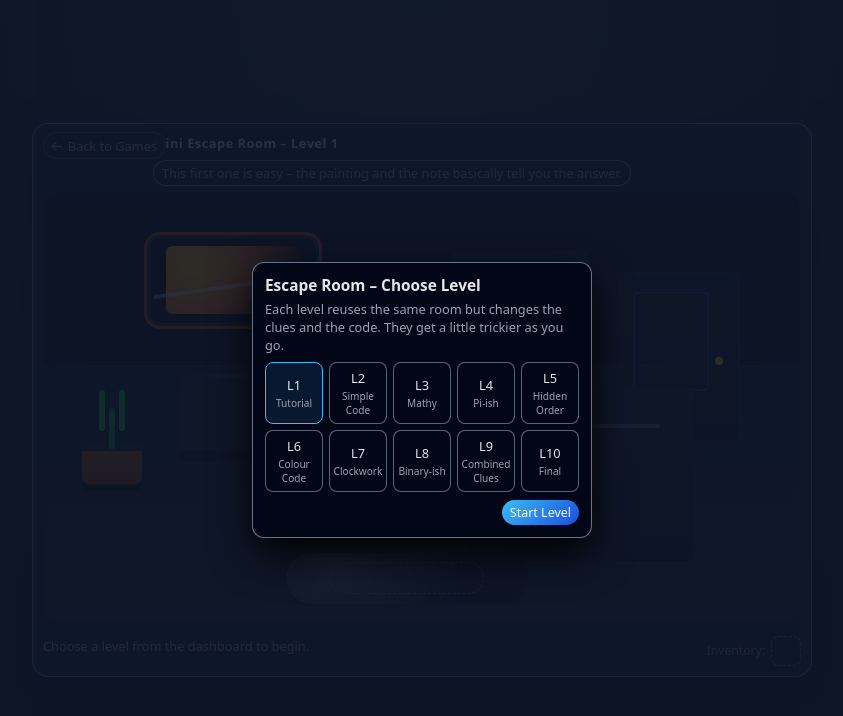
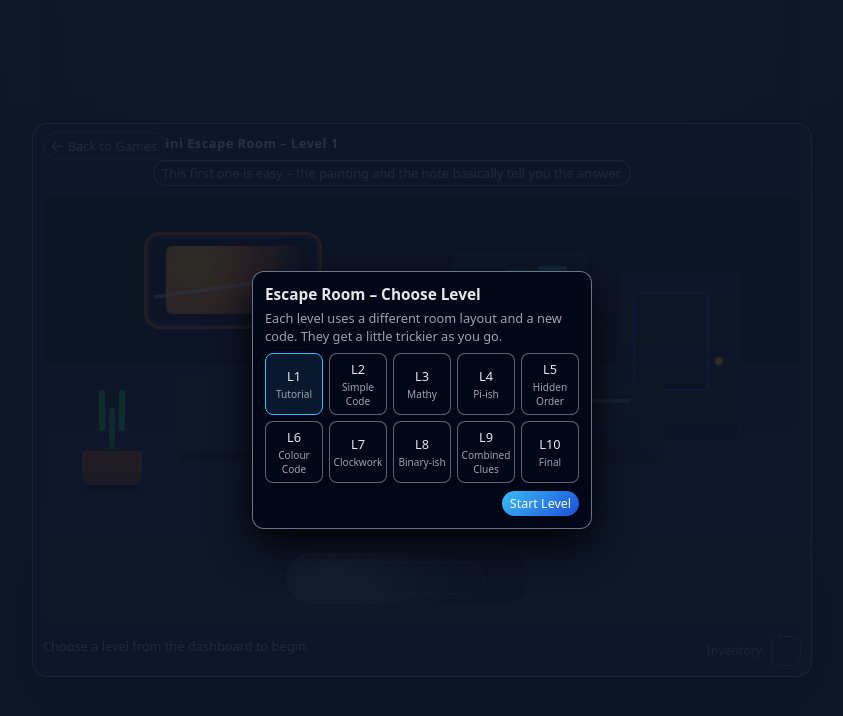
Before and after one commit to afk-jk/Games, a plain HTML site: page escape-room.html in a window 1280 px wide. Shown: the whole page, without its empty margins (218-1061 px from the left). Drawn offline with Linux system fonts and the light colour scheme.

Commit message:
Update escape-room.html

```diff
--- a/escape-room.html
+++ b/escape-room.html
@@ -5,8 +5,7 @@
   <title>Mini Escape Room – 10 Levels</title>
   <meta name="viewport" content="width=device-width, initial-scale=1.0" />
 
-  <!-- Optional: your AdSense script goes here, above the style tag -->
-  <!--
+  <!-- Optional: your AdSense script goes here
   <script async
     src="https://pagead2.googlesyndication.com/pagead/js/adsbygoogle.js?client=ca-pub-1522584826215697"
     crossorigin="anonymous"></script>
@@ -68,8 +67,8 @@
       text-decoration: none;
       padding: 3px 8px 3px 6px;
       border-radius: 999px;
-      border: 1px solid rgba(148,163,184,0.4);
-      background: rgba(15,23,42,0.95);
+      border: 1px solid rgba(148, 163, 184, 0.4);
+      background: rgba(15, 23, 42, 0.95);
       display: inline-flex;
       align-items: center;
       gap: 4px;
@@ -92,7 +91,7 @@
       gap: 8px;
       flex-wrap: wrap;
       font-size: 0.8rem;
-      padding-left: 110px; /* to avoid overlapping back button */
+      padding-left: 110px; /* avoid overlapping back button */
     }
 
     .title {
@@ -119,7 +118,7 @@
     .room {
       position: relative;
       width: 100%;
-      padding-top: 56.25%; /* 16:9 ratio */
+      padding-top: 56.25%; /* 16:9 */
       background: linear-gradient(#020617 0%, #020617 40%, #0f172a 40%, #111827 100%);
     }
 
@@ -149,12 +148,11 @@
       transform: translateY(0);
     }
 
-    /* Door */
+    /* Door, desk, etc – sizes only; positions are set per-level in JS */
+
     .door {
       width: 16%;
       height: 40%;
-      right: 8%;
-      top: 18%;
       background: linear-gradient(#0f172a, #020617);
       border-radius: 6px;
       box-shadow: inset 0 0 0 2px #111827;
@@ -183,12 +181,9 @@
       box-shadow: 0 0 0 2px rgba(15, 23, 42, 0.9);
     }
 
-    /* Desk */
     .desk {
       width: 30%;
       height: 18%;
-      left: 18%;
-      top: 42%;
       background: #111827;
       border-radius: 7px 7px 3px 3px;
       box-shadow: 0 10px 0 #020617;
@@ -205,12 +200,9 @@
       border-radius: 7px 7px 0 0;
     }
 
-    /* Lockbox on desk */
     .box {
       width: 30%;
-      height: 40%;
-      left: 56%;
-      top: 45%;
+      height: 18%;
       background: linear-gradient(#111827, #020617);
       border-radius: 6px;
       box-shadow: 0 4px 0 #020617;
@@ -240,12 +232,9 @@
       box-shadow: 0 0 0 1px rgba(148, 163, 184, 0.8);
     }
 
-    /* Painting */
     .painting {
       width: 22%;
       height: 20%;
-      left: 14%;
-      top: 10%;
       background: #020617;
       border-radius: 10px;
       box-shadow: 0 0 0 3px #1e293b, 0 0 0 6px #b45309;
@@ -270,12 +259,9 @@
       transform: translateX(-50%) rotate(-8deg);
     }
 
-    /* Plant */
     .plant {
       width: 10%;
       height: 24%;
-      left: 4%;
-      top: 44%;
     }
 
     .plant-pot {
@@ -312,12 +298,9 @@
       box-shadow: -10px -18px 0 #22c55e, 10px -18px 0 #22c55e;
     }
 
-    /* Rug */
     .rug {
       width: 32%;
       height: 12%;
-      left: 32%;
-      bottom: 4%;
       background: radial-gradient(circle at 20% 20%, #4b5563, #020617 65%);
       border-radius: 999px;
       box-shadow: 0 0 0 2px #0b1120;
@@ -331,12 +314,9 @@
       border: 1px dashed rgba(148, 163, 184, 0.6);
     }
 
-    /* Shelf */
     .shelf {
       width: 18%;
       height: 26%;
-      right: 28%;
-      top: 13%;
       background: #111827;
       border-radius: 5px;
       box-shadow: 0 6px 0 #020617;
@@ -398,19 +378,16 @@
       border-radius: 4px;
       box-shadow: 0 0 0 1px rgba(15, 23, 42, 0.4);
       transform: rotate(-3deg);
-    }
-
-    .note::before {
-      content: "3 • 1 • 4";
-      position: absolute;
-      left: 14%;
-      top: 24%;
-      font-family: "Courier New", monospace;
       font-size: 0.7rem;
       color: #0f172a;
+      display: flex;
+      align-items: center;
+      justify-content: center;
+      font-family: "Courier New", monospace;
     }
 
     /* Key */
+
     .key {
       position: absolute;
       width: 36px;
@@ -747,7 +724,7 @@
     <div class="dialog">
       <div class="dialog-title">Escape Room – Choose Level</div>
       <div class="dialog-text">
-        Each level reuses the same room but changes the clues and the code. They get
+        Each level uses a different room layout and a new code. They get
         a little trickier as you go.
       </div>
       <div class="level-grid" id="levelGrid"></div>
@@ -781,12 +758,13 @@
       const levelGrid = document.getElementById("levelGrid");
       const closeLevelSelectBtn = document.getElementById("closeLevelSelectBtn");
 
-      const keyDefaultNote = document.querySelector(".note");
+      const noteEl = document.querySelector(".note");
+
+      /* ---------- LEVEL DATA (same as before) ---------- */
 
       const levels = [
         {
           id: 1,
-          name: "Level 1",
           label: "Tutorial",
           code: "314",
           intro:
@@ -803,11 +781,11 @@
           plantMsg:
             "No key in the soil – at least not on this level.",
           boxHint:
-            "The keypad waits for 3 digits. The painting was very direct, wasn’t it?"
+            "The keypad waits for 3 digits. The painting was very direct, wasn’t it?",
+          noteText: "3 • 1 • 4"
         },
         {
           id: 2,
-          name: "Level 2",
           label: "Simple Code",
           code: "258",
           intro:
@@ -824,11 +802,11 @@
           plantMsg:
             "You dig a little in the pot. No key – but the plant looks offended.",
           boxHint:
-            "Three digits, middle column, top to bottom…"
+            "Three digits, middle column, top to bottom…",
+          noteText: "2 • 5 • 8"
         },
         {
           id: 3,
-          name: "Level 3",
           label: "Mathy",
           code: "739",
           intro:
@@ -846,11 +824,11 @@
           plantMsg:
             "The plant tag just says: “Don’t overthink it.”",
           boxHint:
-            "You’ve pretty much seen 7, 3, and 9 everywhere. The order isn’t subtle."
+            "You’ve pretty much seen 7, 3, and 9 everywhere. The order isn’t subtle.",
+          noteText: "7 ? 9"
         },
         {
           id: 4,
-          name: "Level 4",
           label: "Pi-ish",
           code: "159",
           intro:
@@ -868,11 +846,11 @@
           plantMsg:
             "The plant label: “Water every 1, then 5, then 9 days – got it?”",
           boxHint:
-            "All of them keep pointing at the same three digits after 3.14."
+            "All of them keep pointing at the same three digits after 3.14.",
+          noteText: "π → 1 5 9"
         },
         {
           id: 5,
-          name: "Level 5",
           label: "Hidden Order",
           code: "427",
           intro:
@@ -884,17 +862,17 @@
           shelfMsg:
             "The note says: “Second digit: books in the tallest stack on this shelf.” (There are 2.)",
           deskMsg:
-            "Carved underneath the desk: “Third digit: number of desk legs minus one.” (3 legs visible + 1 imaginary = 4? But there are 3 drawn, so 3–? The scribble leaves 7.)",
+            "Carved underneath the desk: “Third digit: number of desk legs minus one.” The math is messy, but you see a scrawled 7.",
           rugMsg:
             "The rug’s pattern has 7 spokes reaching the centre.",
           plantMsg:
             "A sticky note on the pot: “Rug decides the last digit.”",
           boxHint:
-            "Corners (4), tallest stack (2), rug spokes (7): 4-2-7."
+            "Corners (4), tallest stack (2), rug spokes (7): 4-2-7.",
+          noteText: "1st: frame • 2nd: shelf • 3rd: rug"
         },
         {
           id: 6,
-          name: "Level 6",
           label: "Colour Code",
           code: "836",
           intro:
@@ -912,11 +890,11 @@
           plantMsg:
             "Plant tag: “Orange, Blue, Green. That order again.”",
           boxHint:
-            "Orange = 8, Blue = 3, Green = 6 → 836."
+            "Orange = 8, Blue = 3, Green = 6 → 836.",
+          noteText: "O=8  B=3  G=6"
         },
         {
           id: 7,
-          name: "Level 7",
           label: "Clockwork",
           code: "745",
           intro:
@@ -934,11 +912,11 @@
           plantMsg:
             "Plant label: “The rug keeps time for the last digit.”",
           boxHint:
-            "First digit 7 (painting), second 4 (desk clock), third 5 (rug hand)."
+            "First digit 7 (painting), second 4 (desk clock), third 5 (rug hand).",
+          noteText: "Paint=1st • Desk=2nd • Rug=3rd"
         },
         {
           id: 8,
-          name: "Level 8",
           label: "Binary-ish",
           code: "568",
           intro:
@@ -956,11 +934,11 @@
           plantMsg:
             "Plant tag: “They’re not codewords. They’re literally just the numbers.”",
           boxHint:
-            "Everything repeats 5, 6, and 8 in that order."
+            "Everything repeats 5, 6, and 8 in that order.",
+          noteText: "|||||  ||||||  |||||||"
         },
         {
           id: 9,
-          name: "Level 9",
           label: "Combined Clues",
           code: "902",
           intro:
@@ -978,11 +956,11 @@
           plantMsg:
             "Plant tag: “I’m the middle digit: I proudly show nothing at all.” (0)",
           boxHint:
-            "Skyscrapers (9), plant shows 0, rug rings (2) → 9-0-2."
+            "Skyscrapers (9), plant shows 0, rug rings (2) → 9-0-2.",
+          noteText: "9 ? 2"
         },
         {
           id: 10,
-          name: "Level 10",
           label: "Final",
           code: "741",
           intro:
@@ -1000,11 +978,117 @@
           plantMsg:
             "Plant label: “Sun, shelf, desk – 1-2-3 digits in that order.”",
           boxHint:
-            "Sun rays (7), green books (4), “final” desk leg (1) → 741."
+            "Sun rays (7), green books (4), “final” desk leg (1) → 741.",
+          noteText: "Sun • Shelf • Desk"
         }
       ];
 
-      let currentLevelIndex = 0; // 0-based
+      /* ---------- LAYOUTS: different map for each level ---------- */
+
+      const layouts = [
+        // Level 1 – original-ish layout
+        {
+          door:  { top: "18%", right: "8%" },
+          desk:  { top: "42%", left: "18%" },
+          box:   { top: "44%", left: "52%" },
+          painting: { top: "10%", left: "14%" },
+          shelf: { top: "13%", right: "28%" },
+          plant: { top: "44%", left: "4%" },
+          rug:   { bottom: "4%", left: "32%" }
+        },
+        // Level 2 – door left, desk right
+        {
+          door:  { top: "18%", left: "6%" },
+          desk:  { top: "43%", right: "14%" },
+          box:   { top: "46%", right: "18%" },
+          painting: { top: "11%", right: "30%" },
+          shelf: { top: "10%", left: "26%" },
+          plant: { top: "46%", right: "4%" },
+          rug:   { bottom: "6%", right: "30%" }
+        },
+        // Level 3 – desk more central
+        {
+          door:  { top: "16%", right: "5%" },
+          desk:  { top: "45%", left: "30%" },
+          box:   { top: "43%", left: "52%" },
+          painting: { top: "8%", left: "6%" },
+          shelf: { top: "8%", right: "10%" },
+          plant: { top: "48%", left: "6%" },
+          rug:   { bottom: "5%", left: "22%" }
+        },
+        // Level 4 – door lower, painting centre
+        {
+          door:  { top: "24%", left: "8%" },
+          desk:  { top: "43%", right: "20%" },
+          box:   { top: "45%", right: "24%" },
+          painting: { top: "8%", left: "38%" },
+          shelf: { top: "12%", right: "6%" },
+          plant: { top: "46%", left: "4%" },
+          rug:   { bottom: "3%", left: "40%" }
+        },
+        // Level 5 – desk far left, door far right
+        {
+          door:  { top: "20%", right: "4%" },
+          desk:  { top: "44%", left: "6%" },
+          box:   { top: "43%", left: "28%" },
+          painting: { top: "9%", right: "12%" },
+          shelf: { top: "12%", left: "40%" },
+          plant: { top: "48%", right: "8%" },
+          rug:   { bottom: "4%", left: "26%" }
+        },
+        // Level 6 – door centre-ish, rug left
+        {
+          door:  { top: "16%", left: "40%" },
+          desk:  { top: "44%", right: "8%" },
+          box:   { top: "44%", right: "12%" },
+          painting: { top: "7%", left: "8%" },
+          shelf: { top: "8%", right: "24%" },
+          plant: { top: "46%", left: "4%" },
+          rug:   { bottom: "4%", left: "10%" }
+        },
+        // Level 7 – desk centre, door right
+        {
+          door:  { top: "20%", right: "10%" },
+          desk:  { top: "44%", left: "35%" },
+          box:   { top: "46%", left: "40%" },
+          painting: { top: "8%", left: "6%" },
+          shelf: { top: "12%", right: "8%" },
+          plant: { top: "46%", right: "4%" },
+          rug:   { bottom: "4%", left: "28%" }
+        },
+        // Level 8 – door left, shelf centre
+        {
+          door:  { top: "18%", left: "4%" },
+          desk:  { top: "45%", left: "26%" },
+          box:   { top: "42%", left: "30%" },
+          painting: { top: "10%", right: "10%" },
+          shelf: { top: "8%", left: "40%" },
+          plant: { top: "46%", right: "6%" },
+          rug:   { bottom: "5%", right: "24%" }
+        },
+        // Level 9 – door low right, rug centre
+        {
+          door:  { top: "24%", right: "6%" },
+          desk:  { top: "43%", left: "10%" },
+          box:   { top: "44%", left: "14%" },
+          painting: { top: "7%", left: "32%" },
+          shelf: { top: "12%", right: "20%" },
+          plant: { top: "48%", left: "4%" },
+          rug:   { bottom: "4%", left: "34%" }
+        },
+        // Level 10 – final: door centre-right, desk left
+        {
+          door:  { top: "18%", right: "20%" },
+          desk:  { top: "43%", left: "8%" },
+          box:   { top: "45%", left: "12%" },
+          painting: { top: "8%", right: "8%" },
+          shelf: { top: "9%", left: "24%" },
+          plant: { top: "47%", right: "6%" },
+          rug:   { bottom: "4%", left: "30%" }
+        }
+      ];
+
+      let currentLevelIndex = 0;
       let currentLevel = levels[0];
 
       const state = {
@@ -1017,6 +1101,28 @@
         messageEl.innerHTML = html;
       }
 
+      function applyLayoutForCurrentLevel() {
+        const layout = layouts[currentLevelIndex];
+        if (!layout) return;
+
+        function apply(selector, cfg) {
+          const el = document.querySelector(selector);
+          if (!el || !cfg) return;
+          el.style.top = cfg.top || "";
+          el.style.left = cfg.left || "";
+          el.style.right = cfg.right || "";
+          el.style.bottom = cfg.bottom || "";
+        }
+
+        apply(".door", layout.door);
+        apply(".desk", layout.desk);
+        apply(".box", layout.box);
+        apply(".painting", layout.painting);
+        apply(".shelf", layout.shelf);
+        apply(".plant", layout.plant);
+        apply(".rug", layout.rug);
+      }
+
       function resetGame(keepDashboardOpen) {
         state.boxUnlocked = false;
         state.keyPickedUp = false;
@@ -1025,10 +1131,14 @@
         keyEl.style.display = "none";
         invSlotEl.innerHTML = "";
 
-        keyDefaultNote.textContent = currentLevel.id === 1 ? "3 • 1 • 4" : "";
         levelTitleEl.textContent =
           "Mini Escape Room – Level " + currentLevel.id;
         hintPillEl.textContent = currentLevel.hint;
+
+        // Update little note text
+        noteEl.textContent = currentLevel.noteText || "";
+
+        applyLayoutForCurrentLevel();
 
         if (!keepDashboardOpen) {
           setMessage(currentLevel.intro);
@@ -1075,9 +1185,10 @@
         levelSelectOverlay.classList.remove("visible");
       }
 
-      // Position key visually on top of box
       function positionKeyOnBox() {
         const box = document.querySelector('[data-item="box"]');
+        if (!box) return;
+
         const roomRect = box.parentElement.getBoundingClientRect();
         const boxRect = box.getBoundingClientRect();
         const keyRect = keyEl.getBoundingClientRect();
@@ -1183,7 +1294,7 @@
       nextLevelBtn.addEventListener("click", () => {
         hideWinOverlay();
         if (currentLevel.id < levels.length) {
-          currentLevelIndex = currentLevel.id; // move to next
+          currentLevelIndex = currentLevel.id;
           currentLevel = levels[currentLevelIndex];
           resetGame(false);
         }
@@ -1193,8 +1304,6 @@
         hideWinOverlay();
         showLevelSelectOverlay();
       });
-
-      // Level select dashboard
 
       function updateLevelGridButtons() {
         levelGrid.innerHTML = "";
@@ -1239,7 +1348,7 @@
         }
       });
 
-      // Initialise dashboard and game state
+      // Initialise
       currentLevel = levels[currentLevelIndex];
       updateLevelGridButtons();
       resetGame(true);
```
